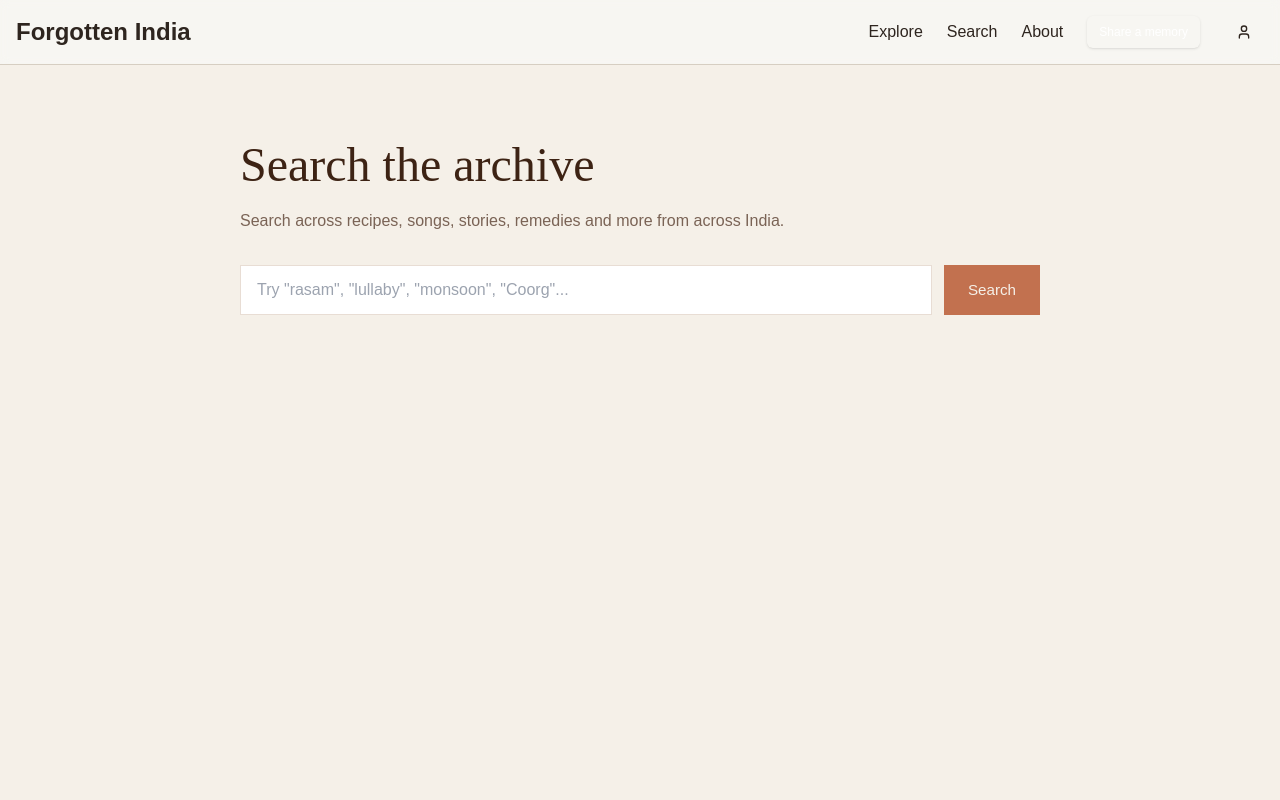
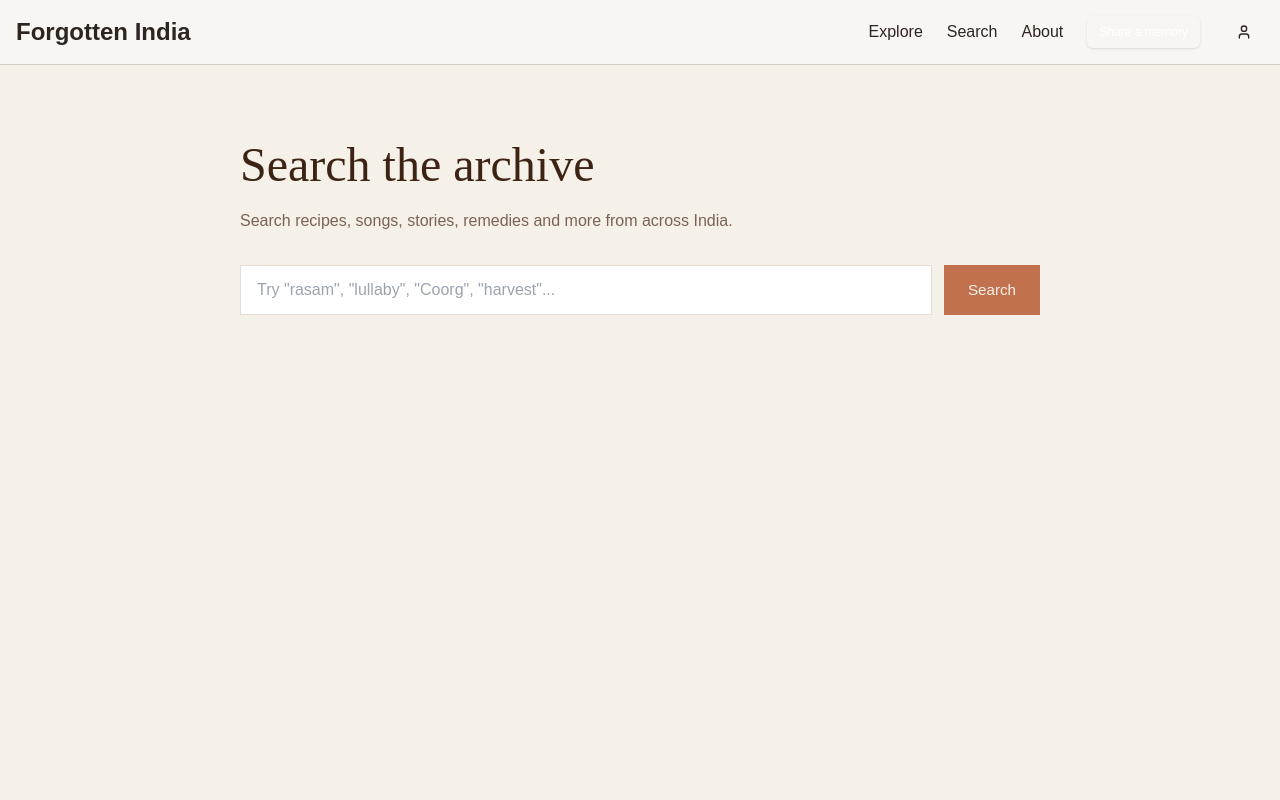
Before and after one commit to Butvai/forgotten-india, a Next.js app: page /search in a window 1280 px wide. Shown: the top 800 px of the page. Built offline with nearby package versions, Linux system fonts and the light colour scheme.

Commit message:
feat: add search page

```diff
--- a/app/search/page.js
+++ b/app/search/page.js
@@ -1,7 +1,6 @@
 "use client"
-import { useState, useEffect } from 'react'
+import { useState, useEffect, Suspense } from 'react'
 import { useSearchParams } from 'next/navigation'
-import { Suspense } from 'react'
 
 function SearchResults() {
   const searchParams = useSearchParams()
@@ -29,15 +28,19 @@ function SearchResults() {
     finally { setLoading(false) }
   }
 
-  const handleSubmit = (e) => { e.preventDefault(); doSearch(query); window.history.pushState({}, '', '/search?q=' + encodeURIComponent(query)) }
+  const handleSubmit = (e) => {
+    e.preventDefault()
+    doSearch(query)
+    window.history.pushState({}, '', '/search?q=' + encodeURIComponent(query))
+  }
 
   const s = {
     page: { backgroundColor: '#f5f0e8', minHeight: '100vh', padding: '4rem 2rem' },
     wrap: { maxWidth: '800px', margin: '0 auto' },
     title: { fontFamily: '"Cormorant Garamond", serif', fontSize: 'clamp(2rem,4vw,3rem)', color: '#3d2314', fontWeight: 400, marginBottom: '0.5rem' },
-    sub: { fontFamily: '"Manrope", sans-serif', color: '#7a6355', marginBottom: '2rem' },
+    sub: { fontFamily: '"Manrope", sans-serif', color: '#7a6355', marginBottom: '2rem', fontSize: '1rem' },
     form: { display: 'flex', gap: '0.75rem', marginBottom: '2.5rem' },
-    input: { flex: 1, padding: '0.75rem 1rem', border: '1px solid #e8ddd4', backgroundColor: '#fff', fontFamily: '"Manrope", sans-serif', fontSize: '1rem', color: '#3d2314' },
+    input: { flex: 1, padding: '0.75rem 1rem', border: '1px solid #e8ddd4', backgroundColor: '#fff', fontFamily: '"Manrope", sans-serif', fontSize: '1rem', color: '#3d2314', outline: 'none' },
     btn: { backgroundColor: '#c2714f', color: '#f5f0e8', padding: '0.75rem 1.5rem', border: 'none', fontFamily: '"Manrope", sans-serif', fontSize: '0.95rem', cursor: 'pointer', fontWeight: 500 },
     card: { backgroundColor: '#fff', border: '1px solid #e8ddd4', padding: '1.5rem', marginBottom: '1rem' },
     cardCat: { fontSize: '0.75rem', fontFamily: '"Manrope", sans-serif', color: '#c2714f', textTransform: 'uppercase', letterSpacing: '0.05em', marginBottom: '0.4rem', fontWeight: 600 },
@@ -52,23 +55,25 @@ function SearchResults() {
     <div style={s.page}>
       <div style={s.wrap}>
         <h1 style={s.title}>Search the archive</h1>
-        <p style={s.sub}>Search across recipes, songs, stories, remedies and more from across India.</p>
+        <p style={s.sub}>Search recipes, songs, stories, remedies and more from across India.</p>
         <form style={s.form} onSubmit={handleSubmit}>
-          <input style={s.input} value={query} onChange={e => setQuery(e.target.value)} placeholder='Try "rasam", "lullaby", "monsoon", "Coorg"...' />
+          <input style={s.input} value={query} onChange={e => setQuery(e.target.value)} placeholder='Try "rasam", "lullaby", "Coorg", "harvest"...' />
           <button style={s.btn} type="submit">Search</button>
         </form>
-        {loading && <div style={s.empty}>Searching...</div>}
+        {loading && <div style={s.empty}>Searching the archive...</div>}
         {!loading && searched && (
           <>
-            <div style={s.count}>{total} result{total !== 1 ? 's' : ''} for &quot;{searchParams.get('q') || query}&quot;</div>
+            <div style={s.count}>{total} result{total !== 1 ? 's' : ''}</div>
             {results.length === 0 ? (
-              <div style={s.empty}>No memories found. Try a different search — or <a href="/share" style={{ color: '#c2714f' }}>share something yourself</a>.</div>
+              <div style={s.empty}>
+                <p>Nothing found. Try a different word — or <a href="/share" style={{ color: '#c2714f' }}>share this memory yourself</a>.</p>
+              </div>
             ) : results.map(sub => (
               <div key={sub.id} style={s.card}>
                 <div style={s.cardCat}>{sub.category?.name}</div>
                 <div style={s.cardTitle}>{sub.title}</div>
-                <div style={s.cardMeta}>{sub.state?.name}{sub.district ? ` · ${sub.district.name}` : ''}{sub.contributor?.name ? ` · ${sub.contributor.name}` : ''}</div>
-                {sub.description && <div style={s.cardDesc}>{sub.description.slice(0, 200)}{sub.description.length > 200 ? '...' : ''}</div>}
+                <div style={s.cardMeta}>{sub.state?.name}{sub.district ? ' · ' + sub.district.name : ''}{sub.contributor?.name ? ' · ' + sub.contributor.name : ''}</div>
+                {sub.description && <div style={s.cardDesc}>{sub.description.slice(0,200)}{sub.description.length > 200 ? '...' : ''}</div>}
               </div>
             ))}
           </>
@@ -79,5 +84,9 @@ function SearchResults() {
 }
 
 export default function SearchPage() {
-  return <Suspense fallback={<div style={{ padding: '4rem', textAlign: 'center' }}>Loading...</div>}><SearchResults /></Suspense>
+  return (
+    <Suspense fallback={<div style={{ padding: '4rem', textAlign: 'center', fontFamily: '"Manrope", sans-serif', color: '#7a6355' }}>Loading...</div>}>
+      <SearchResults />
+    </Suspense>
+  )
 }
```
